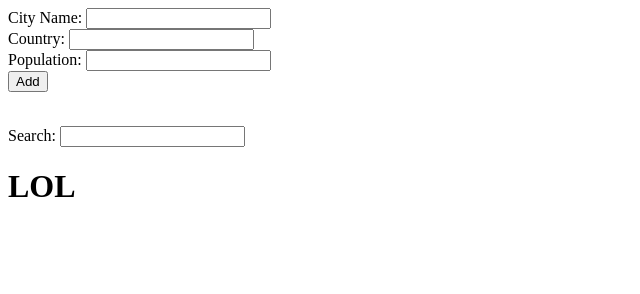
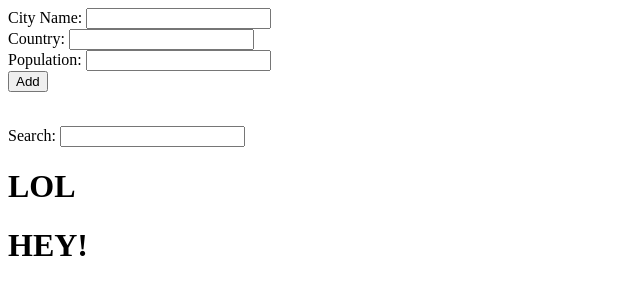
Before and after one commit to iverzonicx/exercise-typescripting, a plain HTML site: page index.html in a window 1280 px wide. Shown: the whole page, without its empty margins (0-640 px from the left). Drawn offline with Linux system fonts and the light colour scheme.

Commit message:
Editted line 21 in index.html

```diff
--- a/index.html
+++ b/index.html
@@ -18,7 +18,7 @@
     <br />
     <ul id="list"></ul>
 <h1> LOL </h1>
-
+<h1>HEY!</h1>
     <script src="./index.js"></script>
   </body>
 </html>
```
